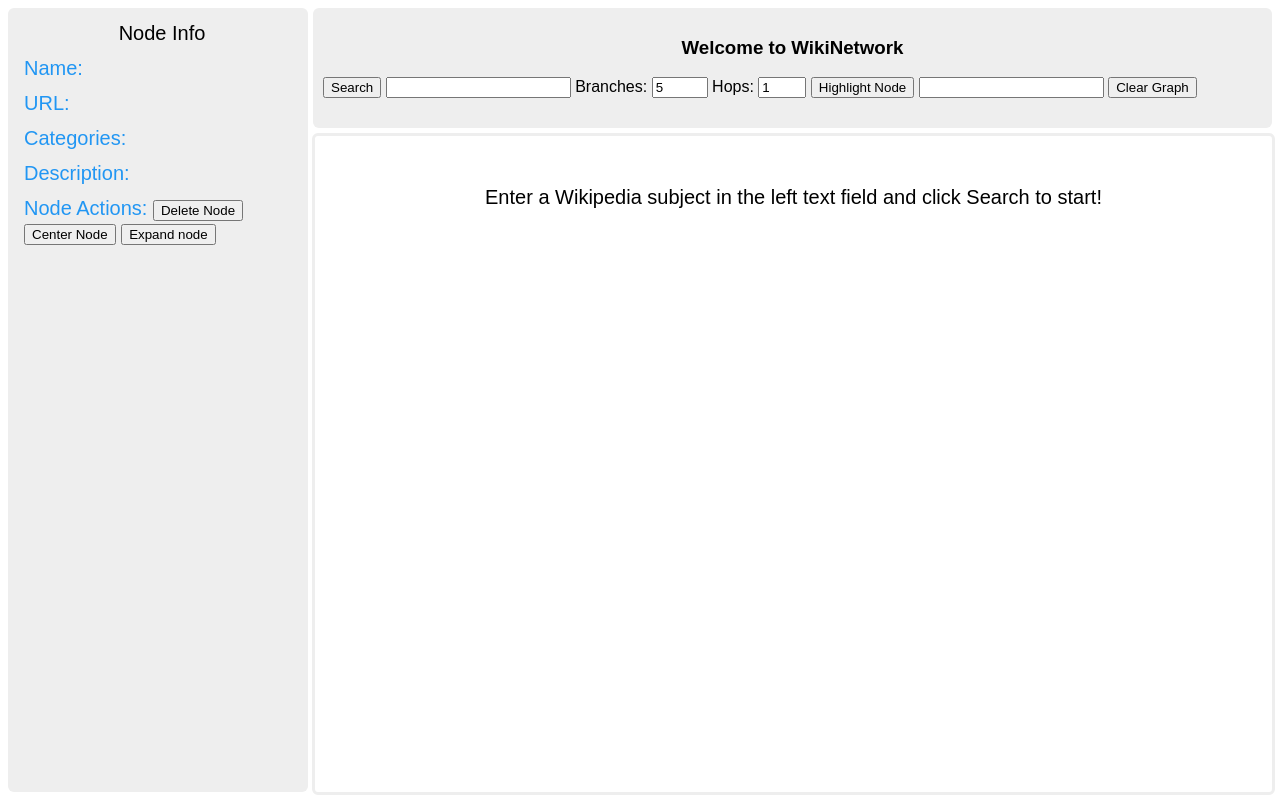
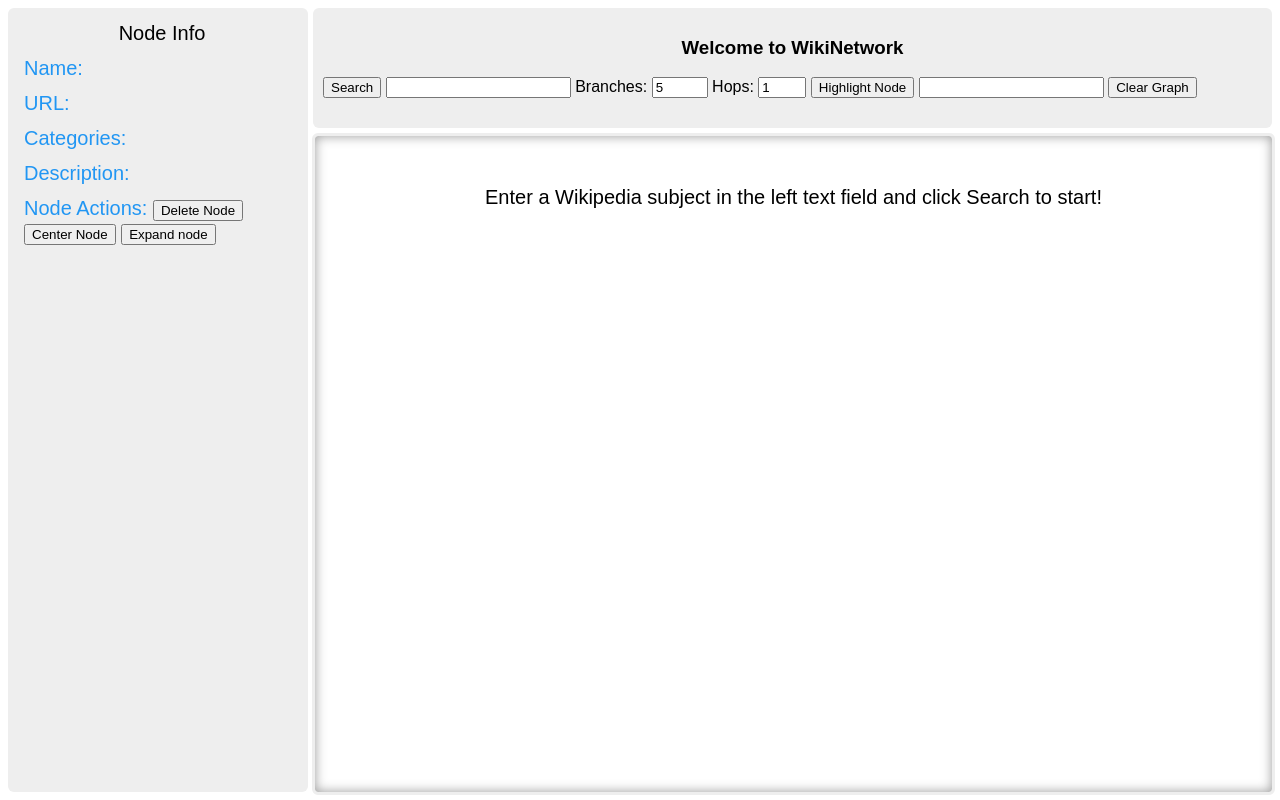
Before and after one commit to alexlk42/WikiNetwork, a website: page wikinetwork.htm in a window 1280 px wide. Drawn offline with nearby package versions, Linux system fonts and the light colour scheme.

Commit message:
added a simple shadow

```diff
--- a/wikinetwork.css
+++ b/wikinetwork.css
@@ -55,6 +55,7 @@
   border-radius: 6px;
   margin-left: 305px;
   overflow: hidden;
+  box-shadow: inset 0 0 12px #999;
 }
 
 #LoadingMessage {
```
